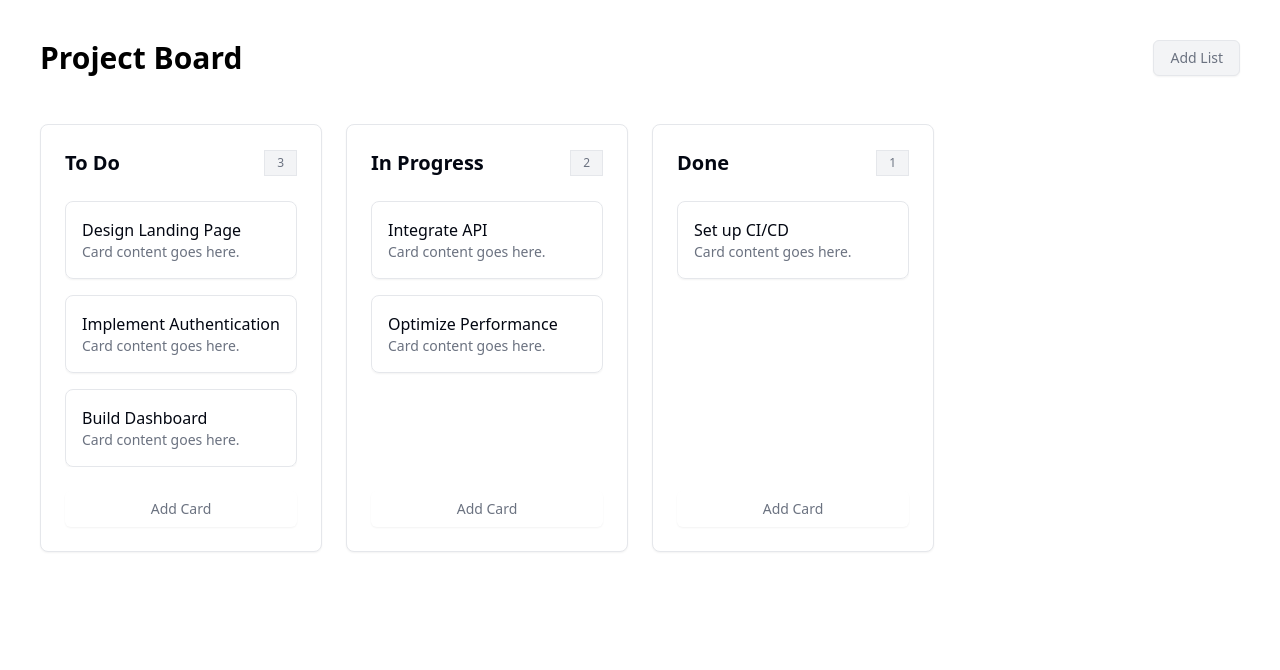
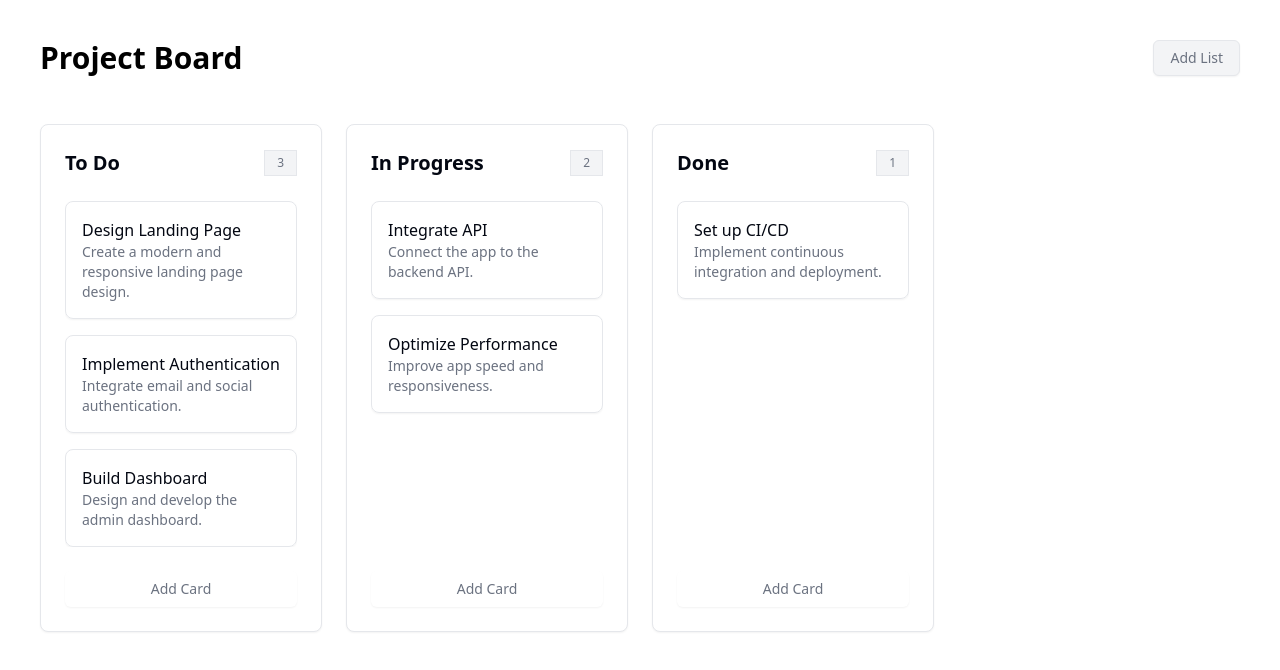
Before and after one commit to Kaiwa-Jun/kanban-app-v0-and-copilot, a Next.js app: page / in a window 1280 px wide. Shown: the top 670 px of the page. Built offline with nearby package versions, Linux system fonts and the light colour scheme.

Commit message:
カードの追加（タイトルと説明の入力）

```diff
--- a/src/components/board.tsx
+++ b/src/components/board.tsx
@@ -24,32 +24,65 @@ import { Button } from "@/components/ui/button";
 import { Card, CardContent, CardHeader, CardTitle } from "@/components/ui/card";
 import { Badge } from "@/components/ui/badge";
 import { ScrollArea } from "@/components/ui/scroll-area";
+import { Input } from "@/components/ui/input";
+import { Textarea } from "@/components/ui/textarea";
 
 export default function Component() {
   const [lists, setLists] = useState([
     {
       title: "To Do",
       cards: [
-        "Design Landing Page",
-        "Implement Authentication",
-        "Build Dashboard",
+        {
+          title: "Design Landing Page",
+          description: "Create a modern and responsive landing page design.",
+        },
+        {
+          title: "Implement Authentication",
+          description: "Integrate email and social authentication.",
+        },
+        {
+          title: "Build Dashboard",
+          description: "Design and develop the admin dashboard.",
+        },
       ],
     },
-    { title: "In Progress", cards: ["Integrate API", "Optimize Performance"] },
-    { title: "Done", cards: ["Set up CI/CD"] },
+    {
+      title: "In Progress",
+      cards: [
+        {
+          title: "Integrate API",
+          description: "Connect the app to the backend API.",
+        },
+        {
+          title: "Optimize Performance",
+          description: "Improve app speed and responsiveness.",
+        },
+      ],
+    },
+    {
+      title: "Done",
+      cards: [
+        {
+          title: "Set up CI/CD",
+          description: "Implement continuous integration and deployment.",
+        },
+      ],
+    },
   ]);
 
+  const [newCardTitle, setNewCardTitle] = useState("");
+  const [newCardDescription, setNewCardDescription] = useState("");
+  const [addingCardIndex, setAddingCardIndex] = useState<number | null>(null);
+
   const addCard = (listIndex: number) => {
-    const newCard = `New Card ${lists[listIndex].cards.length + 1}`;
+    const newCard = { title: newCardTitle, description: newCardDescription };
     const newLists = lists.map((list, index) =>
       index === listIndex ? { ...list, cards: [...list.cards, newCard] } : list
     );
     setLists(newLists);
-  };
-
-  const addList = () => {
-    const newList = { title: `New List ${lists.length + 1}`, cards: [] };
-    setLists([...lists, newList]);
+    setNewCardTitle("");
+    setNewCardDescription("");
+    setAddingCardIndex(null);
   };
 
   return (
@@ -61,7 +94,6 @@ export default function Component() {
             size="sm"
             variant="outline"
             className="ml-auto rounded-md bg-muted px-4 py-2 text-sm font-medium text-muted-foreground shadow-sm transition-colors hover:bg-muted/90 focus-visible:outline-none focus-visible:ring-1 focus-visible:ring-ring disabled:pointer-events-none disabled:opacity-50"
-            onClick={addList}
           >
             Add List
           </Button>
@@ -89,24 +121,45 @@ export default function Component() {
                       as="div"
                       className="cursor-pointer rounded-lg border bg-card-background p-4 shadow-sm transition-all hover:bg-accent hover:text-accent-foreground"
                     >
-                      <h3 className="text-base font-medium">{card}</h3>
+                      <h3 className="text-base font-medium">{card.title}</h3>
                       <p className="text-sm text-muted-foreground">
-                        Card content goes here.
+                        {card.description}
                       </p>
                     </Card>
                   ))}
                 </div>
               </ScrollArea>
-              <div className="flex items-center gap-3">
+              {addingCardIndex === listIndex ? (
+                <div className="flex flex-col gap-3">
+                  <Input
+                    placeholder="Card Title"
+                    value={newCardTitle}
+                    onChange={(e) => setNewCardTitle(e.target.value)}
+                  />
+                  <Textarea
+                    placeholder="Card Description"
+                    value={newCardDescription}
+                    onChange={(e) => setNewCardDescription(e.target.value)}
+                  />
+                  <Button
+                    size="sm"
+                    variant="ghost"
+                    className="w-full rounded-md bg-card-background px-4 py-2 text-sm font-medium text-muted-foreground shadow-sm transition-colors hover:bg-accent hover:text-accent-foreground focus-visible:outline-none focus-visible:ring-1 focus-visible:ring-ring disabled:pointer-events-none disabled:opacity-50"
+                    onClick={() => addCard(listIndex)}
+                  >
+                    追加
+                  </Button>
+                </div>
+              ) : (
                 <Button
                   size="sm"
                   variant="ghost"
                   className="w-full rounded-md bg-card-background px-4 py-2 text-sm font-medium text-muted-foreground shadow-sm transition-colors hover:bg-accent hover:text-accent-foreground focus-visible:outline-none focus-visible:ring-1 focus-visible:ring-ring disabled:pointer-events-none disabled:opacity-50"
-                  onClick={() => addCard(listIndex)}
+                  onClick={() => setAddingCardIndex(listIndex)}
                 >
                   Add Card
                 </Button>
-              </div>
+              )}
             </Card>
           ))}
         </div>
--- /dev/null
+++ b/src/components/ui/input.tsx
@@ -0,0 +1,16 @@
+import React from "react";
+
+export const Input = React.forwardRef<
+  HTMLInputElement,
+  React.InputHTMLAttributes<HTMLInputElement>
+>((props, ref) => {
+  return (
+    <input
+      ref={ref}
+      className="w-full rounded-md border px-4 py-2 text-sm shadow-sm focus:outline-none focus:ring-1 focus:ring-ring"
+      {...props}
+    />
+  );
+});
+
+Input.displayName = "Input";
--- /dev/null
+++ b/src/components/ui/textarea.tsx
@@ -0,0 +1,16 @@
+import React from "react";
+
+export const Textarea = React.forwardRef<
+  HTMLTextAreaElement,
+  React.TextareaHTMLAttributes<HTMLTextAreaElement>
+>((props, ref) => {
+  return (
+    <textarea
+      ref={ref}
+      className="w-full rounded-md border px-4 py-2 text-sm shadow-sm focus:outline-none focus:ring-1 focus:ring-ring"
+      {...props}
+    />
+  );
+});
+
+Textarea.displayName = "Textarea";
```
